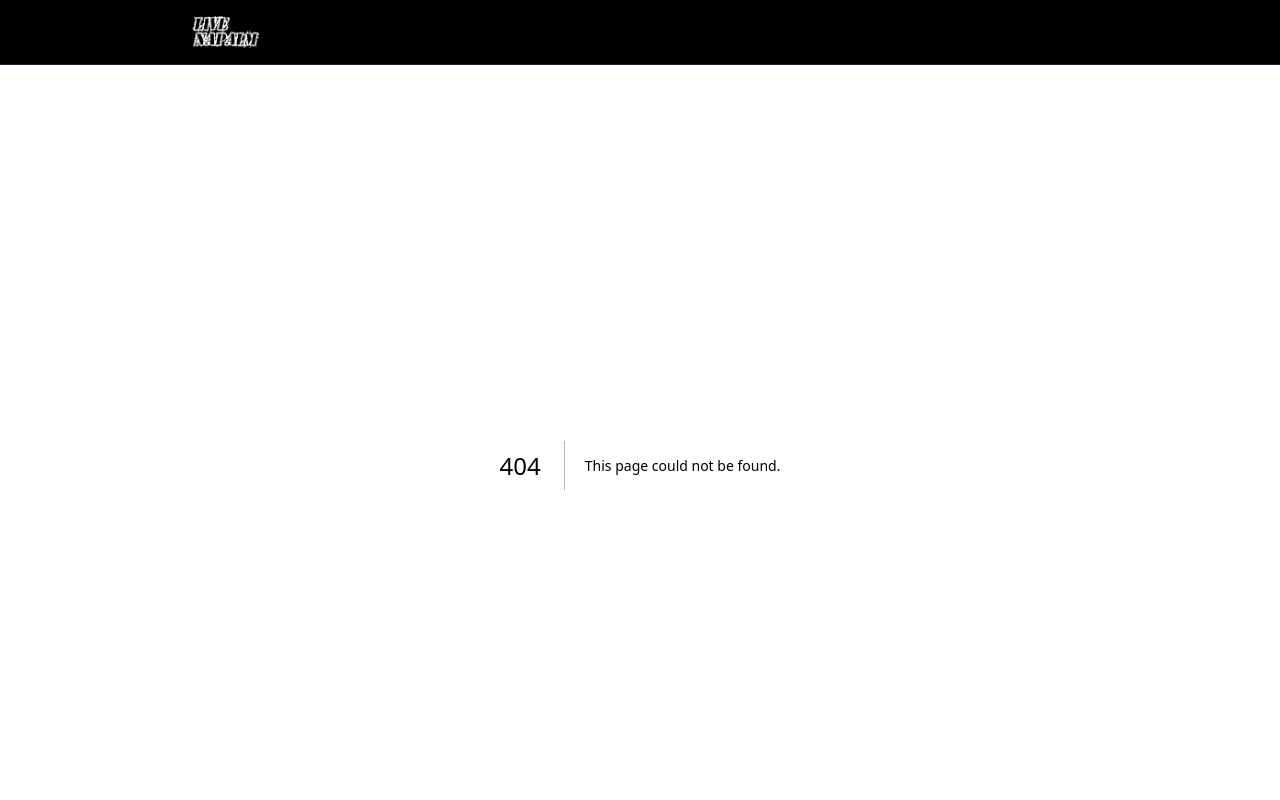
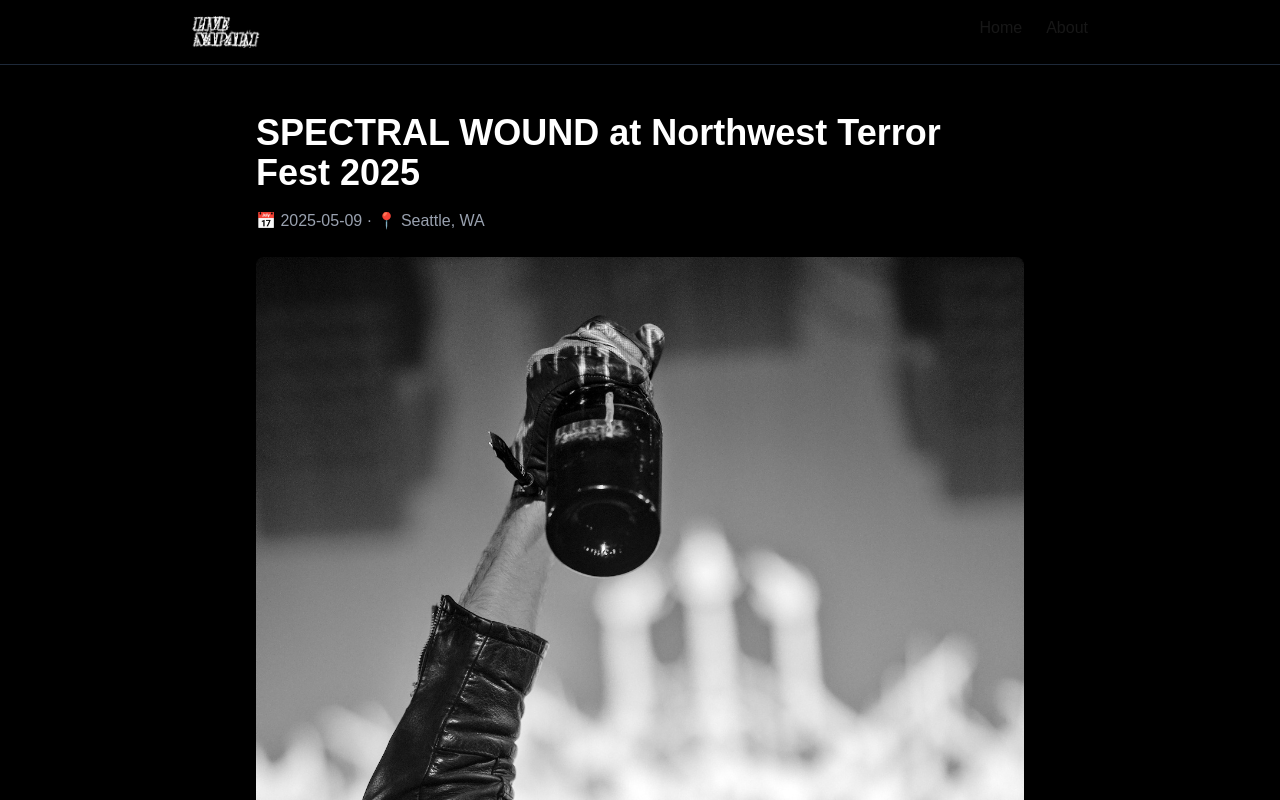
Before and after one commit to chrisfahey1010/livenapalm-site, a Next.js app: page /photos/first-show in a window 1280 px wide. Before the commit this address had no page. Shown: the top 800 px of the page. Built offline with nearby package versions, Linux system fonts and the light colour scheme.

Commit message:
Added sample post for first show

```diff
--- a/app/page.tsx
+++ b/app/page.tsx
@@ -16,6 +16,12 @@
         >
           Learn More
         </a>
+        <a
+          href="/photos/first-show"
+          className="inline-block mt-4 px-6 py-3 border border-white text-white rounded-lg hover:bg-white hover:text-black transition"
+        >
+          View a Sample Post
+        </a>
       </div>
     </main>
   );
--- /dev/null
+++ b/app/photos/first-show/page.tsx
@@ -0,0 +1,18 @@
+export default function FirstPhotoPage() {
+  return (
+    <main className="min-h-screen bg-black text-white px-4 py-12">
+      <div className="max-w-3xl mx-auto">
+        <h1 className="text-4xl font-bold mb-4">SPECTRAL WOUND at Northwest Terror Fest 2025</h1>
+        <p className="text-gray-400 mb-2">📅 2025-05-09 · 📍 Seattle, WA</p>
+        <img
+          src="/photos/first-show.jpg"
+          alt="Spectral Wound at NWTF 25"
+          className="w-full h-auto my-6 rounded-lg shadow-lg"
+        />
+        <p className="text-lg text-gray-300 leading-relaxed">
+          Less and Less, O Savage Spirit...
+        </p>
+      </div>
+    </main>
+  );
+}
```
Also changed, not shown: public/photos/first-show.jpg (added).
